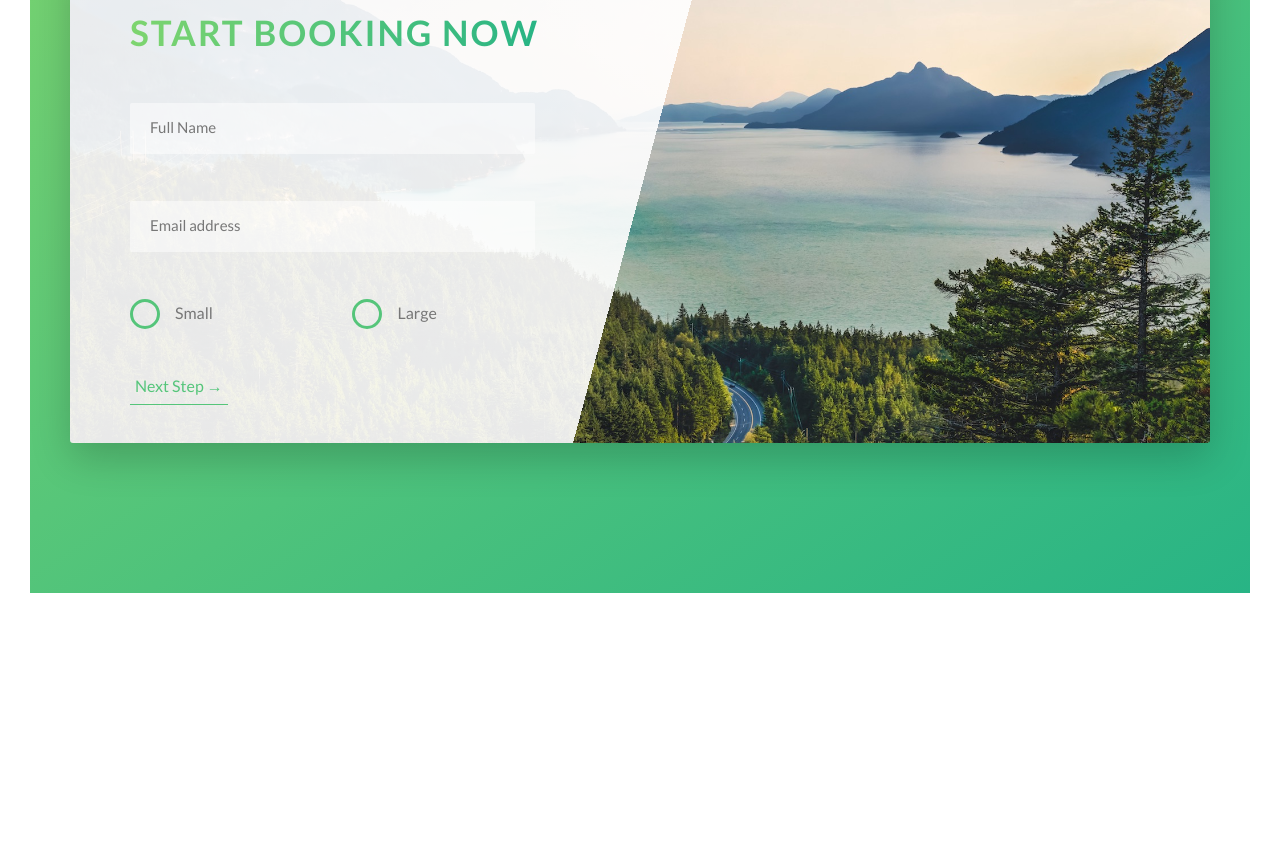
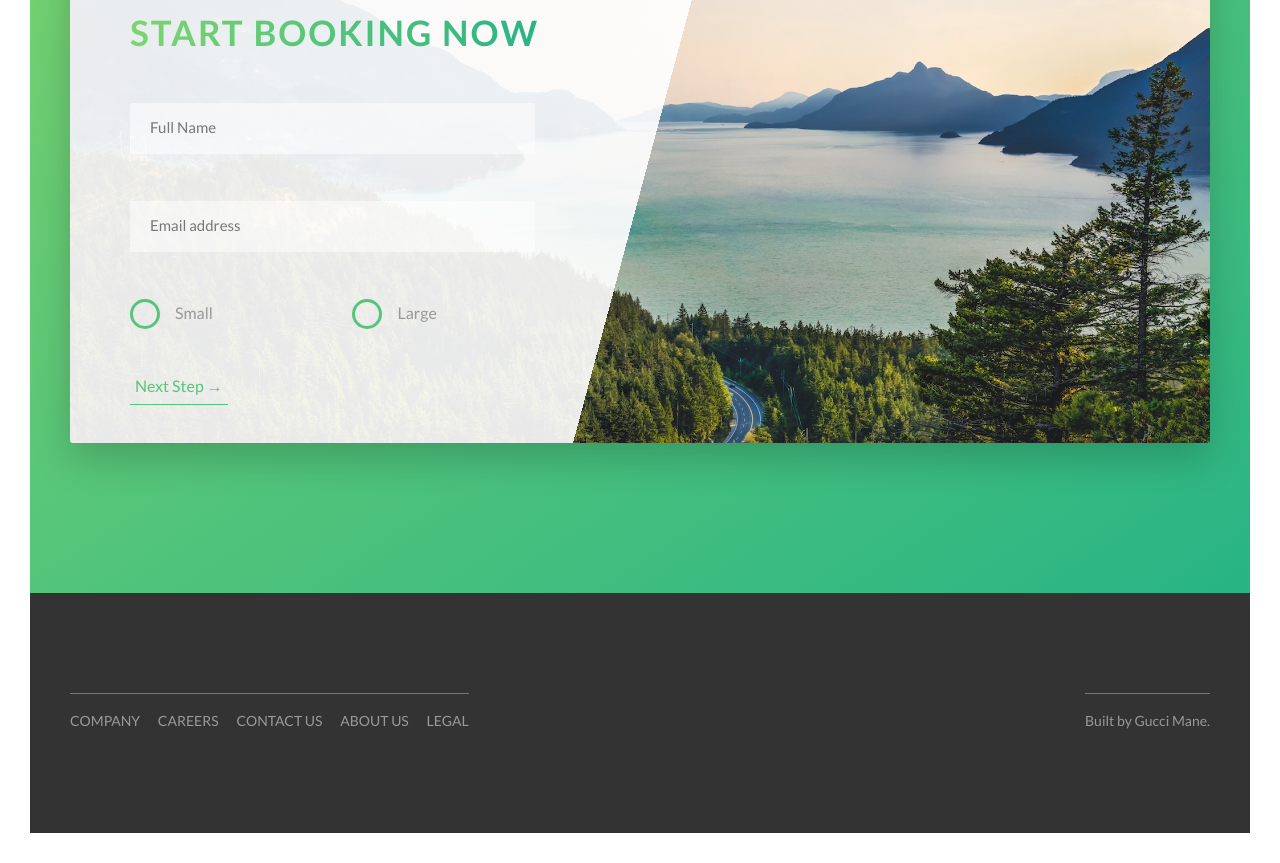
Before and after one commit to dannyevega/nature-tours, a website: page index.html in a window 1280 px wide. Shown: the part 4618-5481 px from the top of the page. Before the commit the page ends 5241 px from the top, so only its background shows below. Drawn offline with Linux system fonts and the light colour scheme.

Commit message:
add footer

```diff
--- a/index.html
+++ b/index.html
@@ -310,6 +310,27 @@
         </div>
       </div>
     </main>
+
+    <footer class="footer">
+      <div class="row">
+        <div class="col-1-of-2">
+          <div class="footer__navigation">
+            <ul class="footer__list">
+              <li class="footer__item"><a href="#" class="footer__link">Company</a></li>
+              <li class="footer__item"><a href="#" class="footer__link">Careers</a></li>
+              <li class="footer__item"><a href="#" class="footer__link">Contact Us</a></li>
+              <li class="footer__item"><a href="#" class="footer__link">About Us</a></li>
+              <li class="footer__item"><a href="#" class="footer__link">Legal</a></li>
+            </ul>
+          </div>
+        </div>
+        <div class="col-1-of-2">
+          <p class="footer__copyright">
+            Built by Gucci Mane.
+          </p>
+        </div>
+      </div>
+    </footer>
     <!-- <section class="grid">
       <div class="row">
         <div class="col-1-of-2">
--- a/sass/abstracts/_variables.scss
+++ b/sass/abstracts/_variables.scss
@@ -10,8 +10,9 @@ $color-tertiary-light: #2998ff;
 $color-tertiary-dark: #5643fa;
 
 $color-white: #FFF;
-$color-gray: #777;
+$color-gray: #999;
 $color-gray-2: #777;
+$color-gray-3: #333;
 $color-light-gray-2: #EEE;
 $color-light-gray: #F7F7F7;
 $color-black: #000;
--- /dev/null
+++ b/sass/layout/_footer.scss
@@ -0,0 +1,45 @@
+.footer {
+  background-color: $color-gray-3;
+  padding: 10rem 0;
+  font-size: 1.4rem;
+
+  &__navigation {
+    border-top: 1px solid $color-gray-2;
+    padding-top: 1.5rem;
+    display: inline-block;
+  }
+
+  &__list {
+    list-style: none;
+  }
+
+  &__item {
+    display: inline-block;
+
+    &:not(:last-child) {
+      margin-right: 1.5rem;
+    }
+  }
+
+  &__link {
+    &:link,
+    &:visited {
+      color: $color-gray;
+      text-decoration: none;
+      text-transform: uppercase;
+      // display: inline-block;
+    }
+
+    &:hover,
+    &:active {
+      color: $color-primary;
+      box-shadow: 0 1rem 2rem rgba($color-black, .4rem);
+    }
+  }
+
+  &__copyright {
+    border-top: 1px solid $color-gray-2;
+    padding-top: 1.5rem;
+    float: right;
+  }
+}
--- a/sass/main.scss
+++ b/sass/main.scss
@@ -16,6 +16,7 @@
 @import "components/form";
 @import "components/story";
 
+@import "layout/footer";
 @import "layout/grid";
 @import "layout/header";
 
```
Also changed, not shown: css/style.css.
